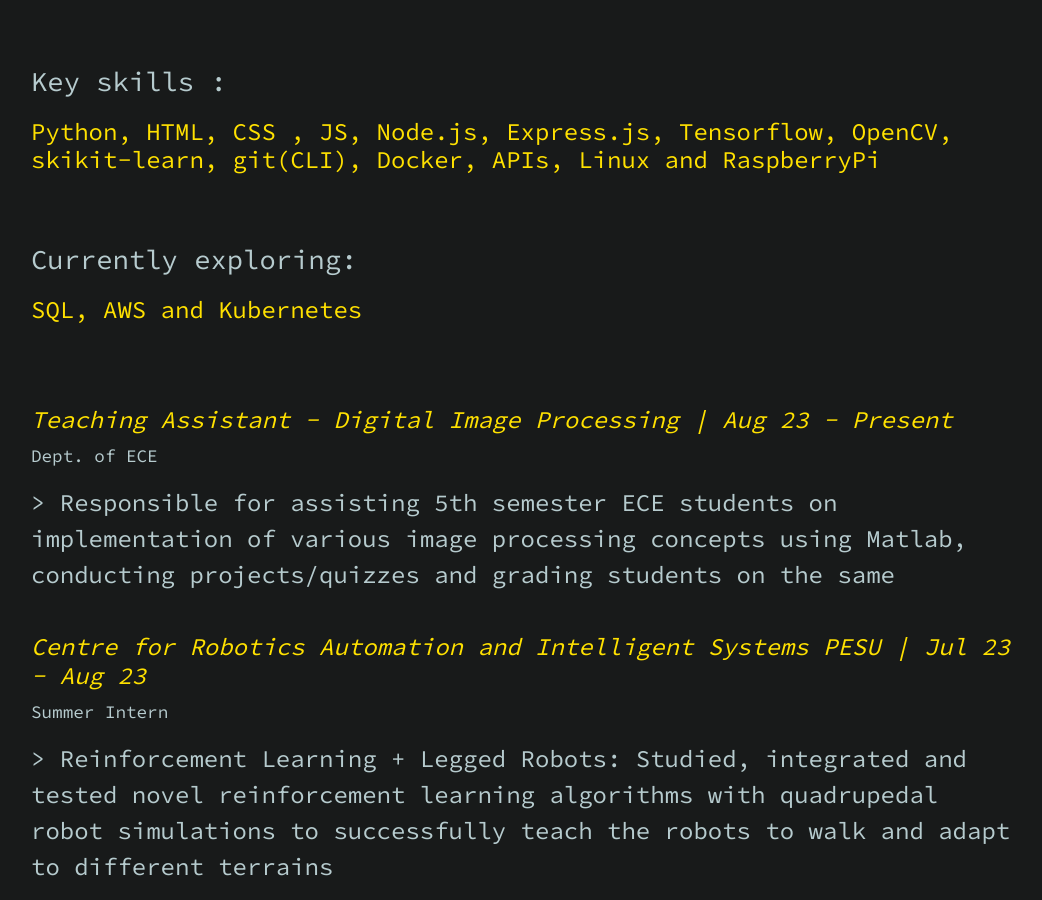
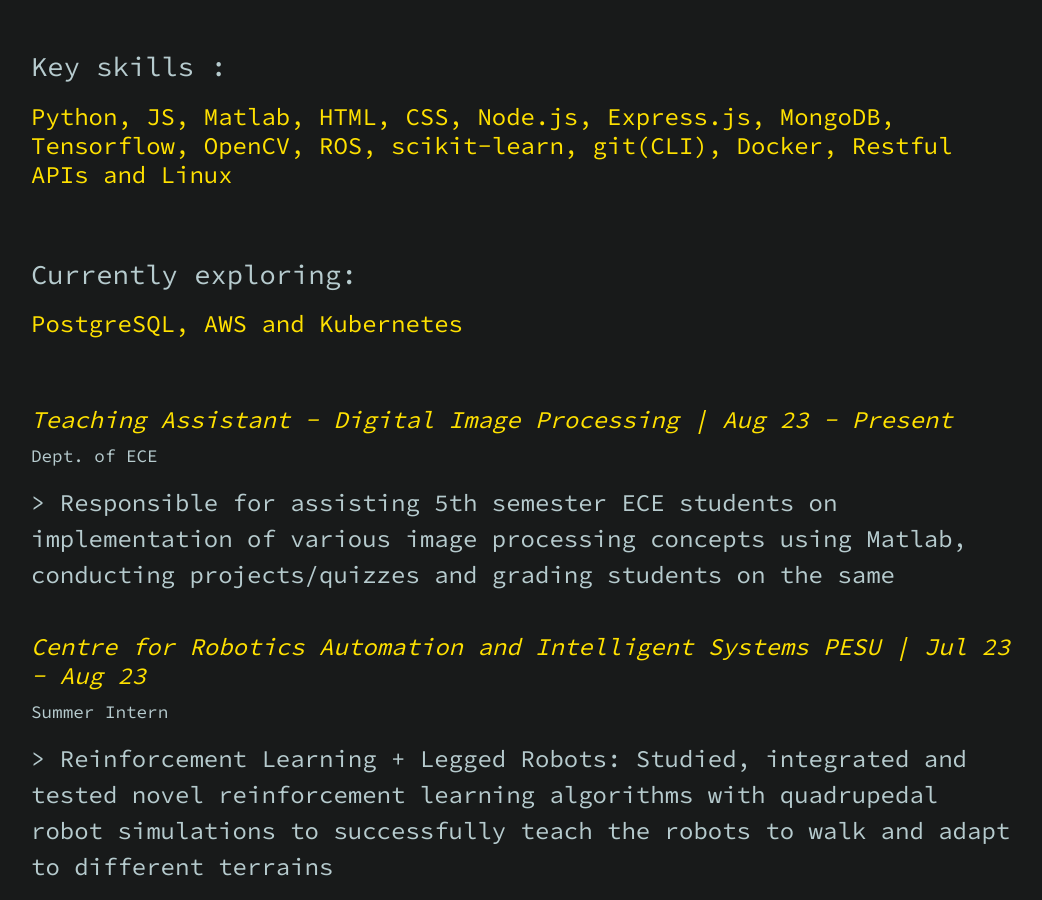
Before and after one commit to Rohanmrao/Rohanmrao.github.io, a website: page html/landing.html in a window 1280 px wide. Shown: the part 1194-2094 px from the top of the page, without its empty margins (233-1275 px from the left). Drawn offline with nearby package versions, Linux system fonts and the light colour scheme.

Commit message:
skills section

```diff
--- a/html/landing.html
+++ b/html/landing.html
@@ -94,8 +94,8 @@
                 <div><p style="font-size: 1.5rem">I'm currently the teaching assistant for the course Digital Image Processing here at PESU !</p></div><br>
 
                 <p style="font-size: 1.5rem">When I ain't clicking the keyboard, you can find me playing the guitar, shooting hoops or watching movies... </p><br><br>
-                <p style="font-size: 1.7rem;">Key skills : <h1 style="font-size: 1.5rem;">Python, HTML, CSS , JS, Node.js, Express.js, Tensorflow, OpenCV, skikit-learn, git(CLI), Docker, APIs, Linux and RaspberryPi</h1></p><br><br>
-                <p style="font-size: 1.7rem;">Currently exploring: <h1 style="font-size: 1.5rem;">SQL, AWS and Kubernetes</h1></p>
+                <p style="font-size: 1.7rem;">Key skills : <h1 style="font-size: 1.5rem;">Python, JS, Matlab, HTML, CSS, Node.js, Express.js, MongoDB, Tensorflow, OpenCV, ROS, scikit-learn, git(CLI), Docker, Restful APIs and Linux </h1></p><br><br>
+                <p style="font-size: 1.7rem;">Currently exploring: <h1 style="font-size: 1.5rem;">PostgreSQL, AWS and Kubernetes</h1></p>
 
               </div>
             </div>
```
